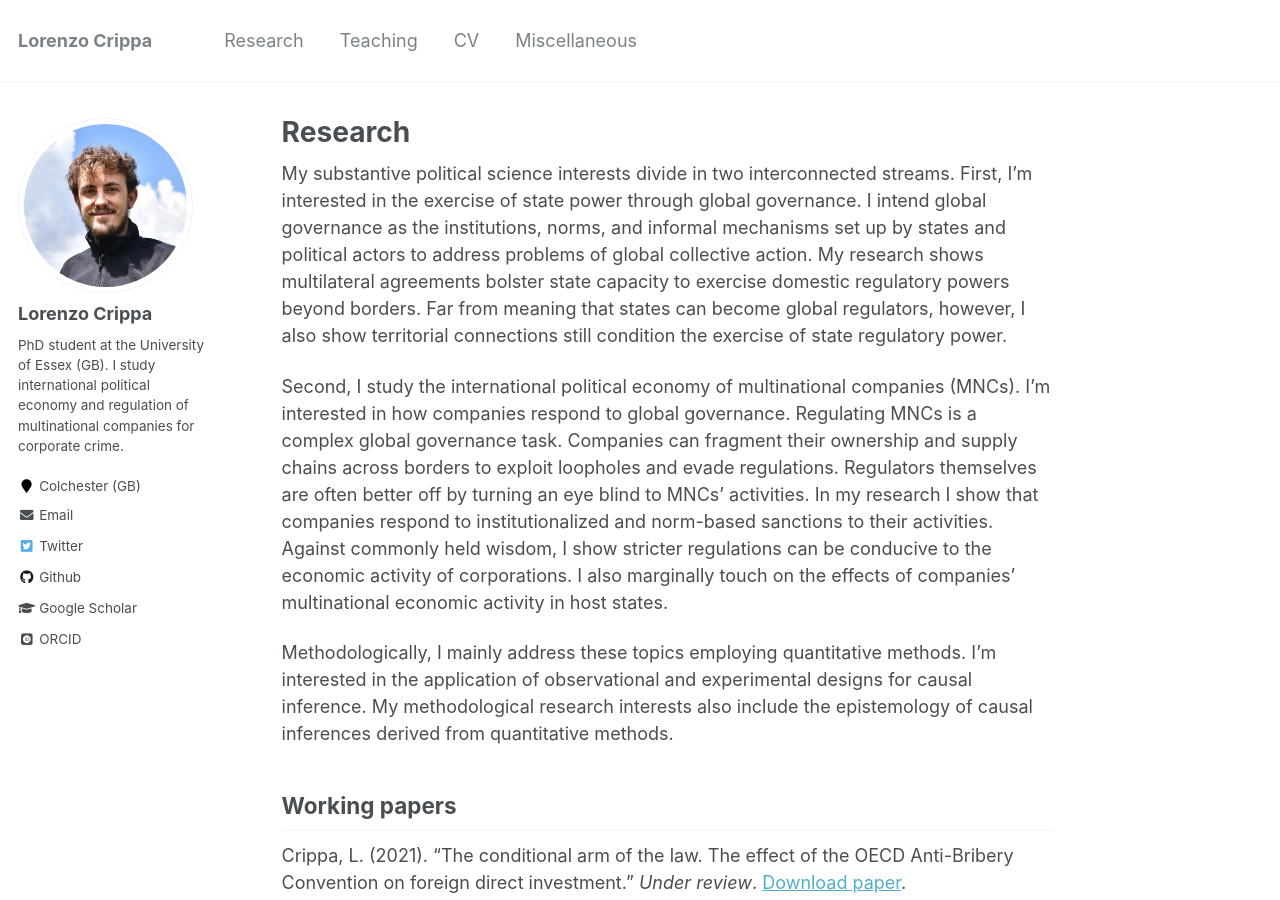
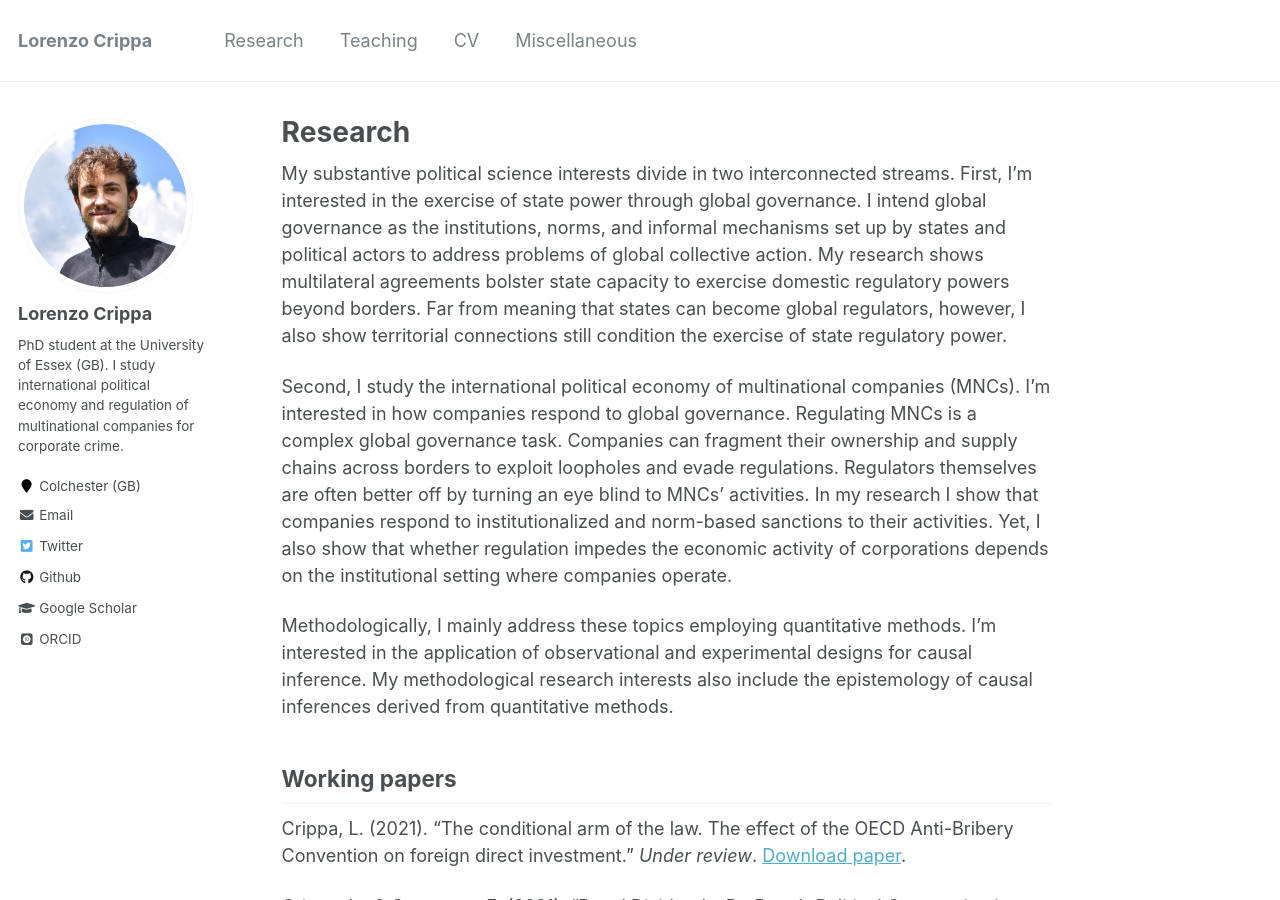
Before and after one commit to lorenzo-crippa/lorenzo-crippa.github.io, a Jekyll site: the page built from _pages/research.md, in a window 1280 px wide and 900 px high. Built offline with Jekyll 4.4.1, drawn with Linux system fonts in a browser that asks for light colours; some web fonts are replaced.

Commit message:
Update research.md

```diff
--- a/_pages/research.md
+++ b/_pages/research.md
@@ -7,7 +7,7 @@ redirect_from:
 ---
 My substantive political science interests divide in two interconnected streams. First, I'm interested in the exercise of state power through global governance. I intend global governance as the institutions, norms, and informal mechanisms set up by states and political actors to address problems of global collective action. My research shows multilateral agreements bolster state capacity to exercise domestic regulatory powers beyond borders. Far from meaning that states can become global regulators, however, I also show territorial connections still condition the exercise of state regulatory power.
 
-Second, I study the international political economy of multinational companies (MNCs). I'm interested in how companies respond to global governance. Regulating MNCs is a complex global governance task. Companies can fragment their ownership and supply chains across borders to exploit loopholes and evade regulations. Regulators themselves are often better off by turning an eye blind to MNCs' activities. In my research I show that companies respond to institutionalized and norm-based sanctions to their activities. Against commonly held wisdom, I show stricter regulations can be conducive to the economic activity of corporations. I also marginally touch on the effects of companies' multinational economic activity in host states.
+Second, I study the international political economy of multinational companies (MNCs). I'm interested in how companies respond to global governance. Regulating MNCs is a complex global governance task. Companies can fragment their ownership and supply chains across borders to exploit loopholes and evade regulations. Regulators themselves are often better off by turning an eye blind to MNCs' activities. In my research I show that companies respond to institutionalized and norm-based sanctions to their activities. Yet, I also show that whether regulation impedes the economic activity of corporations depends on the institutional setting where companies operate.
 
 Methodologically, I mainly address these topics employing quantitative methods. I'm interested in the application of observational and experimental designs for causal inference. My methodological research interests also include the epistemology of causal inferences derived from quantitative methods.
 
```
